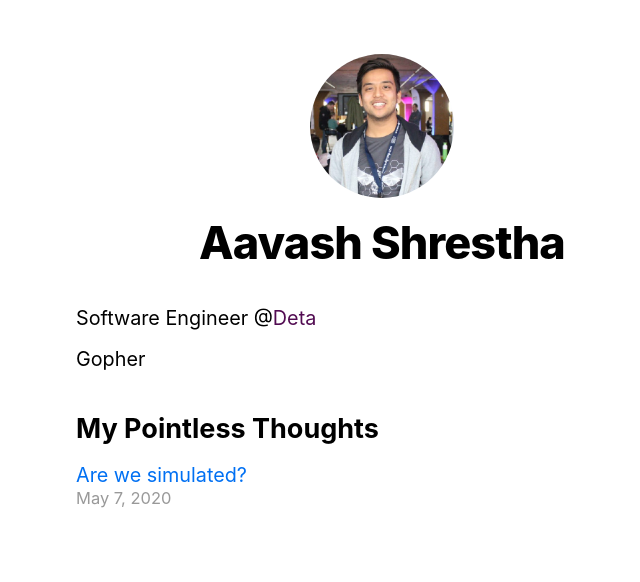
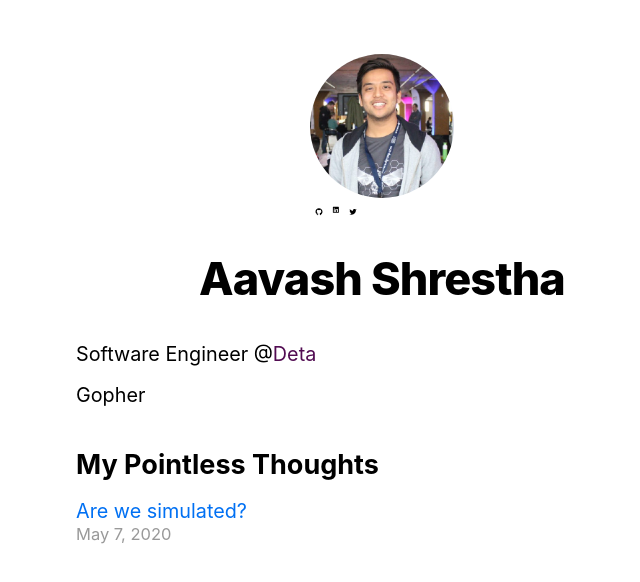
Before and after one commit to aavshr/aavshr.dev, a Next.js app: page / in a window 1280 px wide. Shown: the top 582 px of the page, without its empty margins (258-898 px from the left). Built offline with nearby package versions, Linux system fonts and the light colour scheme.

Commit message:
add profile links

```diff
--- a/components/layout.js
+++ b/components/layout.js
@@ -2,6 +2,7 @@ import Head from 'next/head'
 import styles from './layout.module.css'
 import utilStyles from '../styles/utils.module.css'
 import Link from 'next/link'
+import Profiles from './profiles.js'
 
 const name = 'Aavash Shrestha'
 export const siteTitle = 'Aavash Shrestha'
@@ -25,6 +26,7 @@ export default function Layout({ children, home }) {
               className={`${styles.headerHomeImage} ${utilStyles.borderCircle}`}
               alt={name}
             />
+            <Profiles/>
             <h1 className={utilStyles.heading2Xl}>{name}</h1>
           </>
         ) : (
@@ -38,6 +40,7 @@ export default function Layout({ children, home }) {
                 />
               </a>
             </Link>
+            <Profiles/>
             <h2 className={utilStyles.headingLg}>
               <Link href="/">
                 <a className={utilStyles.colorInherit}>{name}</a>
--- /dev/null
+++ b/components/profiles.js
@@ -0,0 +1,31 @@
+import styles from './profiles.module.css'
+import { FontAwesomeIcon } from '@fortawesome/react-fontawesome'
+import { faGithub, faLinkedin, faTwitter } from '@fortawesome/free-brands-svg-icons'
+
+export default function Profiles() {
+    return (
+        <div className={styles.linksContainer}>
+            <a
+            className={styles.profileLink}
+            href="https://github.com/aavshr">
+                <div className={styles.linkIcon}>
+                <FontAwesomeIcon icon={faGithub}/>
+                </div>
+            </a>
+            <a
+            className={styles.profileLink}
+            href="https://www.linkedin.com/in/aavshr/">
+                <div className={styles.linkIconLinkedIn}>
+                <FontAwesomeIcon icon={faLinkedin}/>
+                </div>
+            </a>
+            <a
+            className={styles.profileLink}
+            href="https://www.twitter.com/funkyQuacks">
+                <div className={styles.linkIcon}>
+                <FontAwesomeIcon icon={faTwitter}/>
+                </div>
+            </a>
+        </div>
+    )
+}
--- /dev/null
+++ b/components/profiles.module.css
@@ -0,0 +1,22 @@
+.linksContainer {
+    width: 8rem;
+    height: 2rem;
+    display: flex;
+    margin: 0.5 1rem;
+}
+
+.linkIcon {
+   scale: 0.4;
+   color: black;
+}
+
+.linkIconLinkedIn {
+    scale:0.38;
+    position: relative;
+    top: -0.1rem;
+    color: black;
+}
+
+.profileLink:hover {
+    transform: scale(1.1);
+}
--- a/package.json
+++ b/package.json
@@ -9,6 +9,11 @@
     "start": "next start"
   },
   "dependencies": {
+    "@fortawesome/fontawesome-svg-core": "^1.2.28",
+    "@fortawesome/free-brands-svg-icons": "^5.13.0",
+    "@fortawesome/free-regular-svg-icons": "^5.13.0",
+    "@fortawesome/free-solid-svg-icons": "^5.13.0",
+    "@fortawesome/react-fontawesome": "^0.1.9",
     "date-fns": "^2.12.0",
     "gray-matter": "^4.0.2",
     "next": "9.3.5",
```
Also changed, not shown: 1 other file (tests, documents, lock files or other folders).
